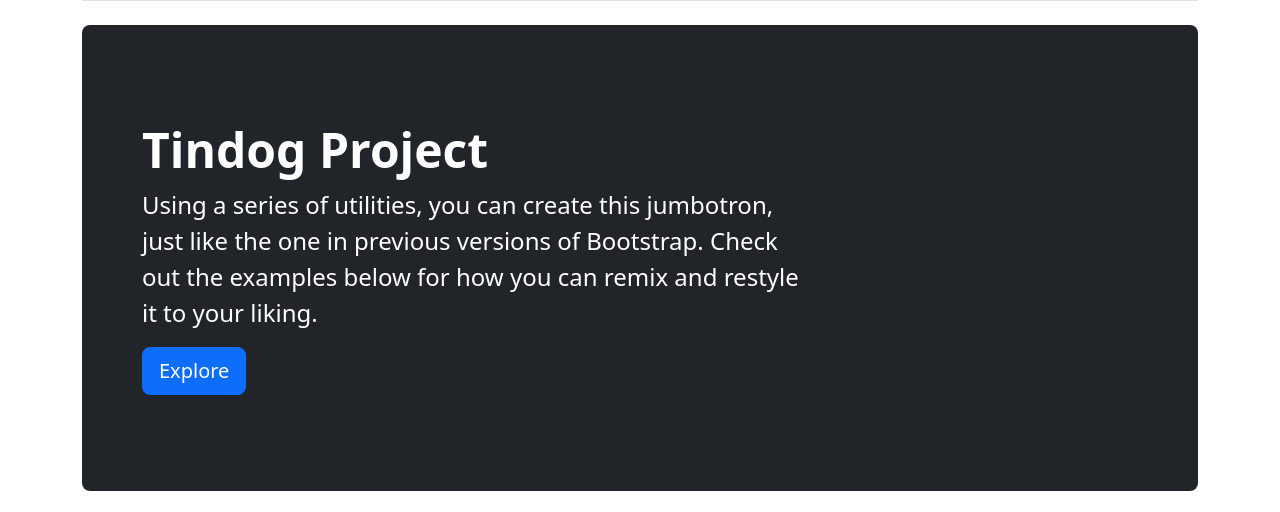
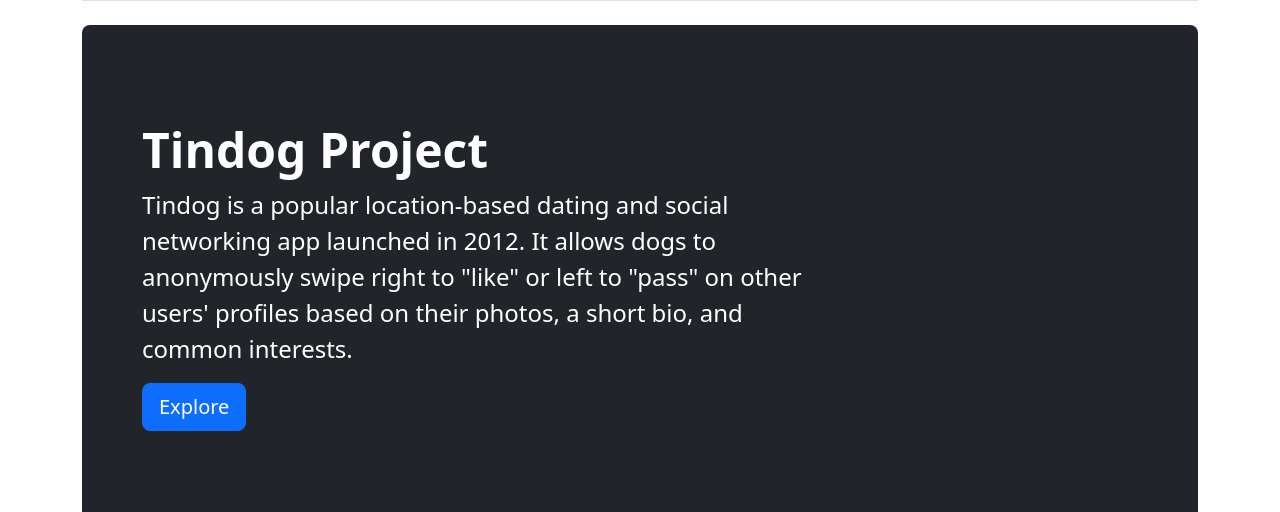
Before and after one commit to Abraimoh/PORTFOLIO, a plain HTML site: page index.html in a window 1280 px wide. Shown: the part 699-1211 px from the top of the page. Drawn offline with nearby package versions, Linux system fonts and the light colour scheme.

Commit message:
Update index.html

```diff
--- a/index.html
+++ b/index.html
@@ -36,7 +36,7 @@
         <div class="p-5 mb-4 text-bg-dark  rounded-3">
           <div class="container-fluid py-5">
             <h1 class="display-5 fw-bold" style="color: white;">Tindog Project</h1>
-            <p class="col-md-8 fs-4" style="color: white;">Using a series of utilities, you can create this jumbotron, just like the one in previous versions of Bootstrap. Check out the examples below for how you can remix and restyle it to your liking.</p>
+            <p class="col-md-8 fs-4" style="color: white;">Tindog is a popular location-based dating and social networking app launched in 2012. It allows dogs to anonymously swipe right to "like" or left to "pass" on other users' profiles based on their photos, a short bio, and common interests.</p>
             <a href="./11.3 TinDog Project/index.html"><button class="btn btn-primary btn-lg" type="button">Explore</button><a>
           </div>
         </div>
```
